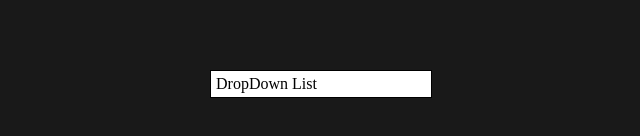
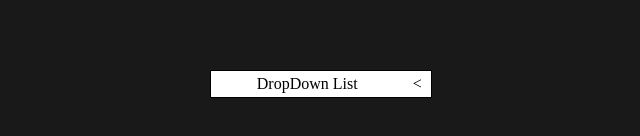
Before and after one commit to DerekPixel/react-dropdown-menu-test, a React (Create React App) app: page / in a window 1280 px wide. Shown: the part 316-452 px from the top of the page, without its empty margins (319-959 px from the left). Built offline with nearby package versions, Linux system fonts and the light colour scheme.

Commit message:
prepared dropdown for animation/transformations with css

```diff
--- a/src/App.css
+++ b/src/App.css
@@ -72,14 +72,39 @@ box-sizing: border-box;
 .dropdown-header {
   border: 1px black solid;
   cursor: pointer;
-  padding: 5px;
+  display: flex;
+  align-items: center;
+  justify-content: space-between;
   width: 222px;
+  height: 28px;
   user-select: none;
+}
+
+.dropdown-title {
+  display: flex;
+  align-items: center;
+  justify-content: center;
+  flex: 1 1 75%;
+  height: 100%;
+}
+
+.search-input {
+  flex: 1 1 75%;
+  height: 100%;
+  border: none;
 }
 
 .search-input:focus {
   outline: none;
   box-shadow: inset 0 0 2px 1px rgb(25, 102, 255);
+}
+
+.dropdown-indicator {
+  display: flex;
+  justify-content: center;
+  align-items: center;
+  flex: 1 0;
+  height: 100%;
 }
 
 .dropdown-list {
--- a/src/components/DropDown.jsx
+++ b/src/components/DropDown.jsx
@@ -17,6 +17,7 @@ const DropDown = ({originalDropDownObject, title = String, setOriginalDropDownOb
   const [searchInput, setSearchInput] = useState('');
 
   const dropDownRef = useRef(null);
+  const dropDownInputRef = useRef(null);
 
   useEffect(() => {
     document.addEventListener('click', handleDocumentClick);
@@ -118,17 +119,23 @@ const DropDown = ({originalDropDownObject, title = String, setOriginalDropDownOb
     setHeaderTitle(title);
   }
 
-  function handleDropdownHeaderClick() {
+  function handleDropdownHeaderClick(e) {
+    console.log(dropDownRef.current, dropDownInputRef.current, e.target);
     if(isOpen) {
-      setIsOpen(false);
+      if(dropDownRef.current && dropDownInputRef.current !== e.target) {
+        setIsOpen(false);
+      }
     } else {
       setIsOpen(true);
     }
   }
 
   function handleDocumentClick(e) {
+
     if(dropDownRef.current && !dropDownRef.current.contains(e.target)) {
-      setIsOpen(false);
+      if(isOpen) {
+        setIsOpen(false);
+      }
     }
   }
 
@@ -190,26 +197,39 @@ const DropDown = ({originalDropDownObject, title = String, setOriginalDropDownOb
   }
 
   function returnDropDownHeaderDivOrSearchInput() {
-    if(settings.isSearchable) {
-      if(isOpen) {
-        return <div>
-          <input
-            autoFocus
-            className='dropdown-header search-input'
-            type="search"
-            value={searchInput}
-            onChange={(e) => handleSearch(e)}
-          />
-        </div>
-      }
-    }
 
     return <div
       className='dropdown-header'
-      onClick={() => {handleDropdownHeaderClick()}}
+      onClick={handleDropdownHeaderClick}
+      ref={dropDownRef}
     >
-      {headerTitle}
+      {
+        returnSearchInputOrTitle()
+      }
+
+      <div
+        className='dropdown-indicator'
+      >
+        {'<'}
+      </div>
     </div>
+  }
+
+  function returnSearchInputOrTitle() {
+    if(isOpen && settingsObject.isSearchable) {
+      return (
+        <input
+          ref={dropDownInputRef}
+          autoFocus
+          className='search-input'
+          type="search"
+          value={searchInput}
+          onChange={(e) => handleSearch(e)}
+        />
+      )
+    }
+
+    return <div className="dropdown-title">{headerTitle}</div>
   }
 
   function duplicateObjectsInArrayOrObject(thingThatNeedsToBeDupped) {
@@ -241,7 +261,7 @@ const DropDown = ({originalDropDownObject, title = String, setOriginalDropDownOb
   }
 
   return (
-    <div className='dropdown' ref={dropDownRef} >
+    <div className='dropdown' >
 
       {
         returnDropDownHeaderDivOrSearchInput()
```
